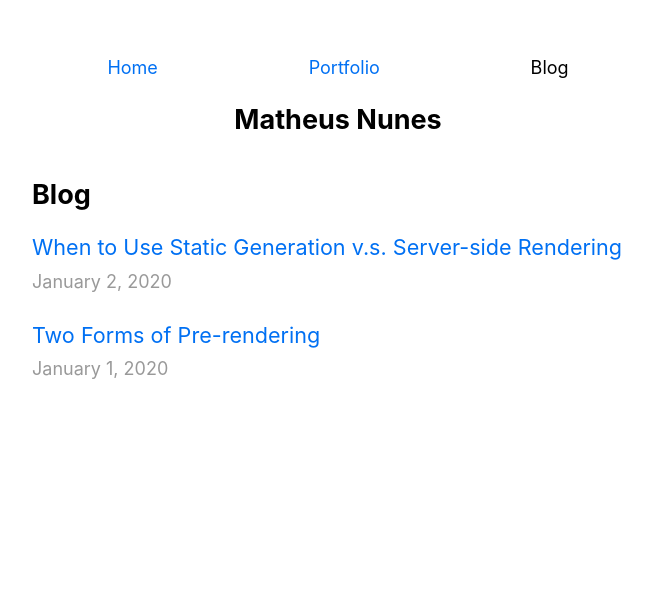
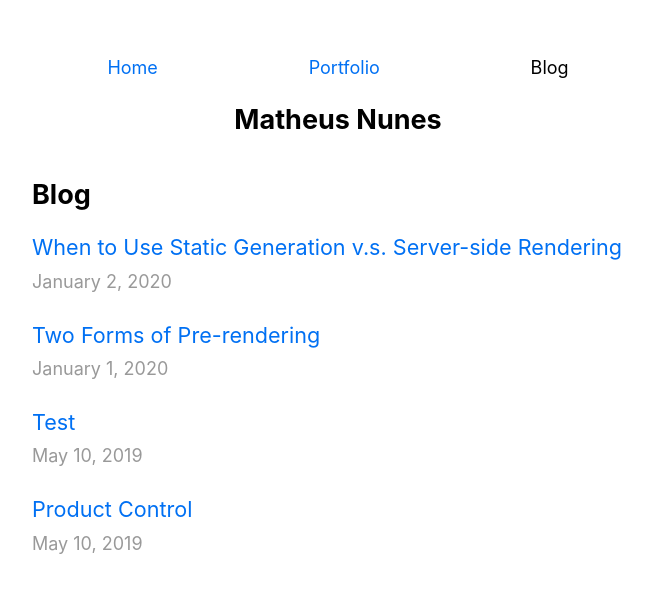
Before and after one commit to AlNuN/nextjs-blog, a Next.js app: page /blog in a window 1280 px wide. Shown: the top 592 px of the page, without its empty margins (302-954 px from the left). Built offline with nearby package versions, Linux system fonts and the light colour scheme.

Commit message:
There is no need for 2 blog structures. Portifolio posts are just blog posts about projects.

```diff
--- a/lib/posts.js
+++ b/lib/posts.js
@@ -20,7 +20,13 @@ const markdownToHtml = async (content) => {
   return processedContent.toString();
 };
 
-const getOnePostData = async (fileName, directory, content) => {
+// eslint-disable-next-line import/prefer-default-export
+export function getSortedPostsData(folder, length, category) {
+  const directory = getDirectory(folder);
+  // Get file names under /posts
+  const fileNames = fs.readdirSync(directory).slice(0, length);
+
+  const allPostsData = fileNames.map((fileName) => {
   // Remove ".md" from file name to get id
     const id = fileName.replace(/\.md$/, '');
 
@@ -31,27 +37,17 @@ const getOnePostData = async (fileName, directory, content) => {
     // Use gray-matter to parse the post metadata section
     const matterResult = matter(fileContents);
 
-  const contentHtml = content
-    ? await markdownToHtml(matterResult.content)
-    : null;
-
     // Combine the data with the id
     return {
       id,
-    contentHtml,
       ...matterResult.data,
     };
-};
+  })
+    .filter(({ categories }) => (typeof category === 'undefined'
+      ? true
+      : categories.some((c) => c === category)));
 
-// eslint-disable-next-line import/prefer-default-export
-export async function getSortedPostsData(folder, length, content = false) {
-  const directory = getDirectory(folder);
-  // Get file names under /posts
-  const fileNames = fs.readdirSync(directory).slice(0, length);
-  const allPostsData = async () => Promise.all(
-    fileNames.map((item) => getOnePostData(item, directory, content)),
-  );
-  return allPostsData().then((data) => sortByDate(data));
+  return sortByDate(allPostsData);
 }
 
 export function getAllPostIds(folder) {
--- a/pages/blog.js
+++ b/pages/blog.js
@@ -6,8 +6,8 @@ import {
   HeadingLG, HeadingMdPadding, Ul, Li, LightDate,
 } from './style';
 
-export async function getStaticProps() {
-  const allPostsData = await getSortedPostsData('posts');
+export function getStaticProps() {
+  const allPostsData = getSortedPostsData('posts');
   return {
     props: {
       allPostsData,
--- a/pages/index.js
+++ b/pages/index.js
@@ -7,8 +7,8 @@ import {
   HeadingLG, HeadingMd, HeadingMdPadding, Ul, Li, LightDate,
 } from './style';
 
-export async function getStaticProps() {
-  const lastPostsData = await getSortedPostsData('posts', 3);
+export function getStaticProps() {
+  const lastPostsData = getSortedPostsData('posts', 3);
   return {
     props: {
       lastPostsData,
--- a/posts/pre-rendering.md
+++ b/posts/pre-rendering.md
@@ -1,6 +1,7 @@
 ---
 title: 'Two Forms of Pre-rendering'
 date: '2020-01-01'
+categories: ['front-end']
 ---
 
 Next.js has two forms of pre-rendering: **Static Generation** and **Server-side Rendering**. The difference is in **when** it generates the HTML for a page.
--- /dev/null
+++ b/posts/product-control.md
@@ -0,0 +1,21 @@
+---
+title: 'Product Control'
+date: '2019-05-10'
+categories: ['portfolio', 'front-end']
+photo: ['app login screen', 'app screen that shows registered products', 'app page where you can make reports', 'user info page']
+description: 'Desktop app created to control the products stock of a municipal health center, specialized in orthodontics'
+---
+
+This was one of my first JavaScript projects. The goal was to create an app to control
+stock of products in a municipal health center in my city, since my mother in law was
+having some trouble to manage the stock with an excel table.
+
+The project uses Electron as the main technology. It is a framework that allows the development
+of GUI applications using web technologies. I've made heavy use of jquery and bootstrap.
+
+It also uses an JavaScript database similar to MongoDB called [NeDB](https://github.com/louischatriot/nedb). To understand the logic I did the [MongoDB basic course](https://university.mongodb.com/courses/M001/about?jmp=M102ap) at the time. I wanted a JavaScript db to make the installation process easier and reduce external dependencies to the project.
+
+I learned a lot making this project:
+- Electron is best suited for applications that pulls content from a server.
+- Having to rely so much in bootstrap made me want to learn better CSS.
+- In apps with lots of state management, DOM and UI changes using only vanilla JavaScript and JQuery produces bloaty repetitive code.
--- a/posts/ssg-ssr.md
+++ b/posts/ssg-ssr.md
@@ -1,6 +1,7 @@
 ---
 title: 'When to Use Static Generation v.s. Server-side Rendering'
 date: '2020-01-02'
+categories: ['front-end']
 ---
 
 We recommend using **Static Generation** (with and without data) whenever possible because your page can be built once and served by CDN, which makes it much faster than having a server render the page on every request.
--- /dev/null
+++ b/posts/test.md
@@ -0,0 +1,9 @@
+---
+title: 'Test'
+date: '2019-05-10'
+categories: ['back-end', 'portfolio', 'front-end']
+photo: ['asfas']
+description: 'test description'
+---
+
+Test content
```
Also changed, not shown: pages/portfolio.js (+17 -7 lines). Lines whose indentation alone changed are shown as unchanged.
